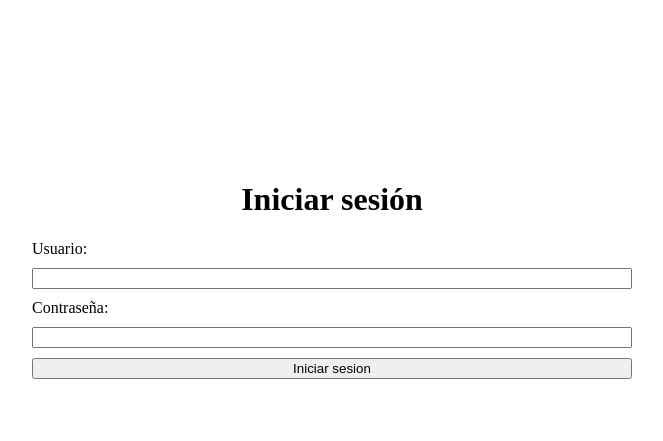
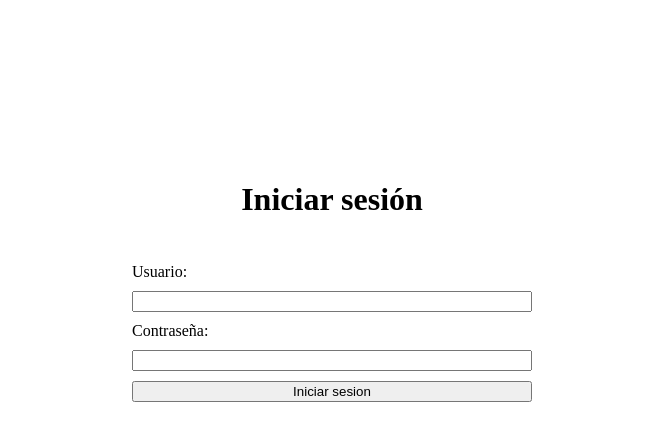
Before and after one commit to GersonDanielGuerrero/Inyeccion-SQL, a Django app: page /login/ in a window 1280 px wide. Shown: the top 441 px of the page, without its empty margins (308-971 px from the left). Run offline with Django 5.2, Linux system fonts and the light colour scheme.

Commit message:
Detallito

```diff
--- a/prueba_inyeccion/templates/login.html
+++ b/prueba_inyeccion/templates/login.html
@@ -20,6 +20,9 @@
     </div>
 </body>
 <style>
+    h1{
+        margin-bottom: 5%;
+    }
     .contenedor{
         margin:auto;
         margin-top: 20vh;
@@ -32,7 +35,7 @@
     }
     form{
         width: 100%;
-        max-width: 600px;
+        max-width: 400px;
         display: flex;
         flex-direction: column;
 
```
